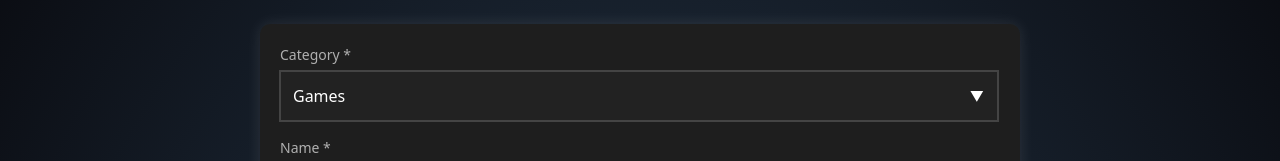
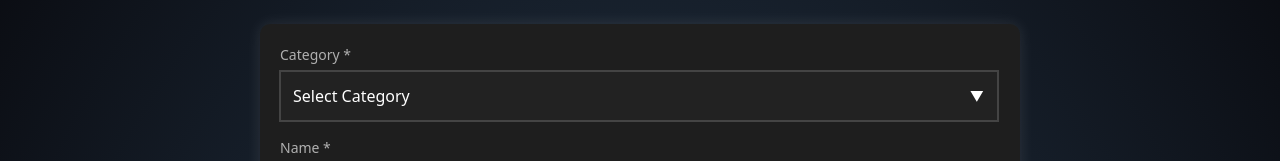
Before and after one commit to lantern74/shopify-integrated-digital-content, a React (Create React App) app in the folder client/: page /admin/add-game in a window 1280 px wide. Shown: the part 125-286 px from the top of the page. Built offline with nearby package versions, Linux system fonts and the light colour scheme; sample sign-in values are in the browser's storage.

Commit message:
add category

```diff
--- a/client/src/components/admin/AddGame.js
+++ b/client/src/components/admin/AddGame.js
@@ -89,6 +89,7 @@ export default function AddGame({ token }) {
                     <label>Category *</label>
                     <div className="custom-select">
                         <select name="category" value={gameDetails.category} onChange={handleChange} required>
+                            <option value="Games">Select Category</option>
                             <option value="Games">Games</option>
                             <option value="Movies">Movies</option>
                             <option value="Images">Images</option>
--- a/client/src/components/admin/EditGame.js
+++ b/client/src/components/admin/EditGame.js
@@ -138,6 +138,7 @@ export default function EditGame({ token }) {
                     <label>Category *</label>
                     <div className="custom-select">
                         <select name="category" value={gameDetails.category} onChange={handleChange} required>
+                            <option value="Games">Select Category</option>
                             <option value="Games">Games</option>
                             <option value="Movies">Movies</option>
                             <option value="Images">Images</option>
```
